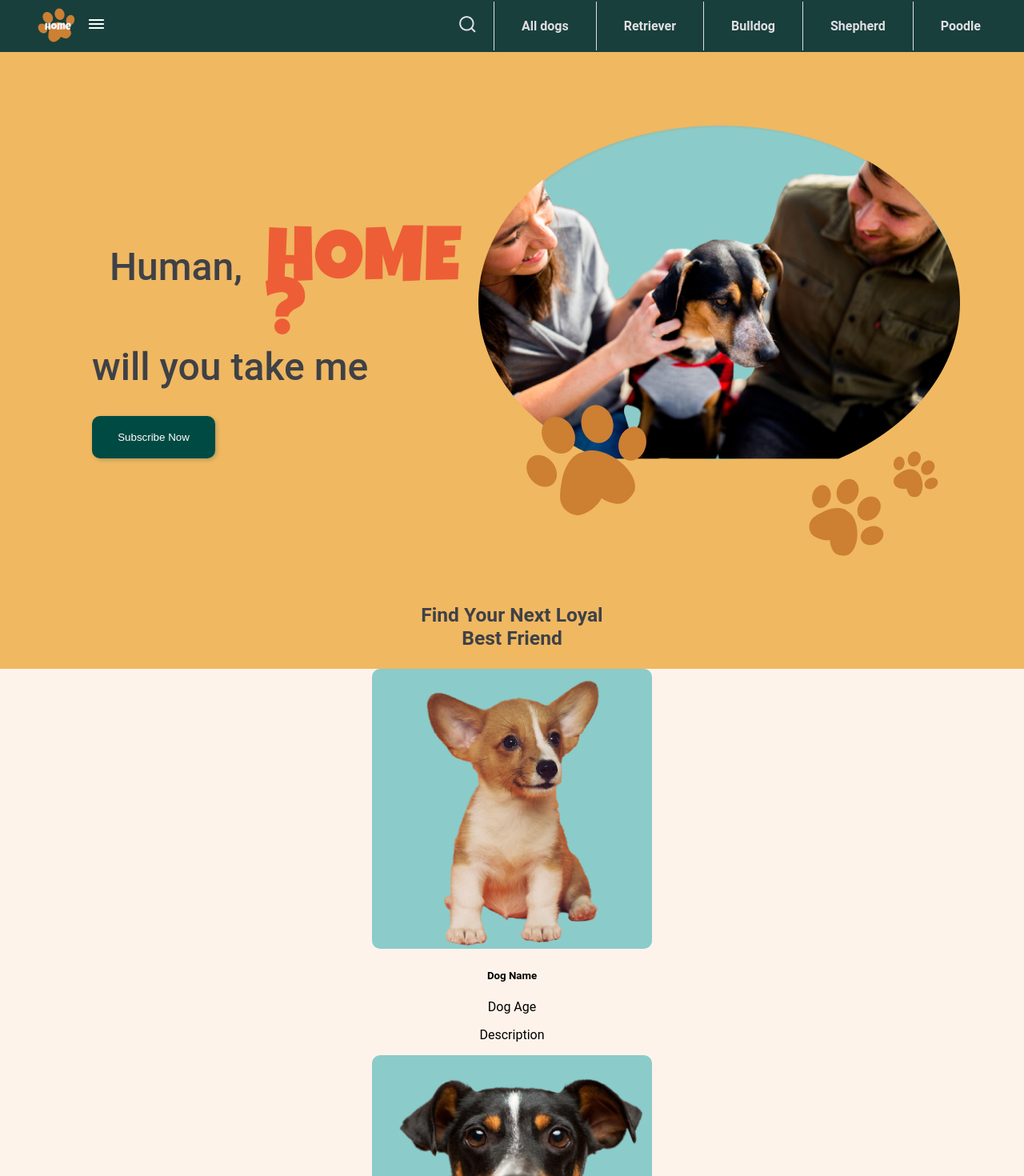
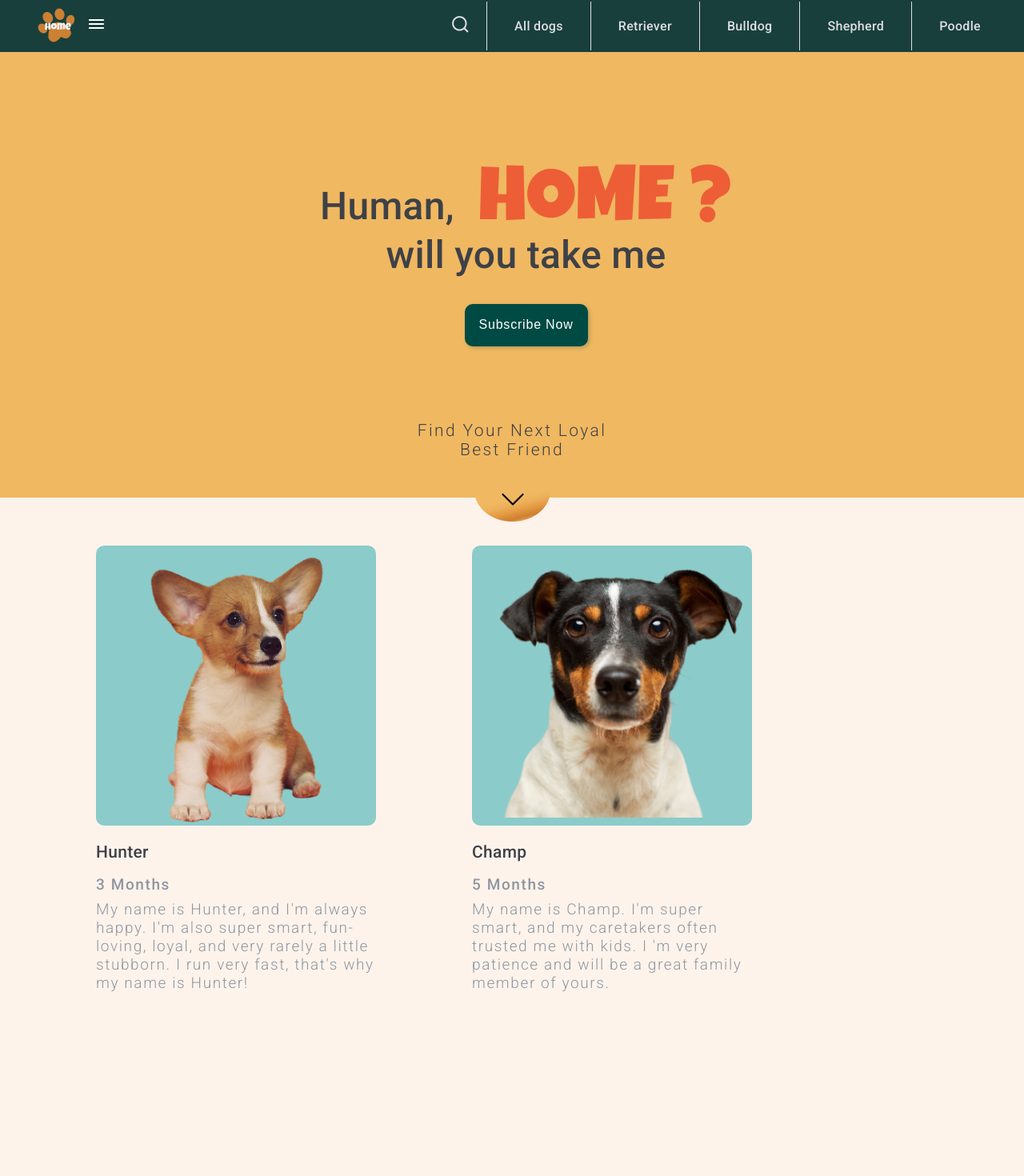
Before and after one commit to reneshen0328/Dog-Adoption-App, a React (Create React App) app in the folder dog-adoption-frontend/: page / in a window 1280 px wide. Shown: the top 1470 px of the page at 80% size. After the commit the page ends 1304 px from the top, so only its background shows below. Built offline with nearby package versions, Linux system fonts and the light colour scheme.

Commit message:
homepage dog list css and single dog page css

```diff
--- a/dog-adoption-frontend/public/index.html
+++ b/dog-adoption-frontend/public/index.html
@@ -9,6 +9,7 @@
       name="description"
       content="Web site created using create-react-app"
     />
+    <link href="https://fonts.googleapis.com/css?family=Roboto:100,100italic,300,300italic,regular,italic,500,500italic,700,700italic,900,900italic" rel="stylesheet" />
     <link rel="apple-touch-icon" href="%PUBLIC_URL%/logo192.png" />
     <!--
       manifest.json provides metadata used when your web app is installed on a
--- a/dog-adoption-frontend/src/App.css
+++ b/dog-adoption-frontend/src/App.css
@@ -11,9 +11,20 @@ h1 {
   padding: 0;
 }
 
+h3 {
+  font-size: 21px;
+  color: #3E4147;
+  font-weight: 500;
+  margin: 0;
+  padding: 0;
+}
+
 button {
   background-color: #004A44;
   color: #fff;
+  font-size: 16px;
+  font-weight: 300;
+  letter-spacing: .05rem;
   width: 154px;
   height: 53px;
   border-radius: 10px;
@@ -21,6 +32,10 @@ button {
   border-color: #004A44;
   border-style: solid;
   box-shadow: 2px 2px 5px rgba(0,74,68, .25);
+}
+
+.text-strong {
+  font-weight: 500;
 }
 
 /* NAVBAR */
@@ -43,6 +58,7 @@ li {
 }
 
 a {
+  font-weight: 500;
   text-decoration: none;
   cursor: pointer;
 }
@@ -101,7 +117,7 @@ a {
 .banner-content {
   display: flex;
   margin: 0;
-  padding-top: 80px;
+  padding-top: 60px;
   padding-left: 115px;
   padding-right: 80px;
 }
@@ -128,6 +144,7 @@ span.font-luckiest-guy {
 
 .banner-bottom {
   display: flex;
+  flex-direction: column;
   color: #3E4147;
   font-size: 21px;
   font-weight: 300;
@@ -135,8 +152,51 @@ span.font-luckiest-guy {
   justify-content: center;
 }
 
+.banner-bottom img {
+  margin-bottom: -30px;
+}
+
 .banner-bottom h3 {
   width: 250px;
+  margin-top: -55px;
+  letter-spacing: .15rem;
+  font-weight: 300;
+}
+
+.dog-preview-list {
+  display: flex;
+  justify-content: flex-start;
+  flex-wrap: wrap;
+  padding: 60px;
+}
+
+.dog-preview-list-item {
+  display: flex;
+  flex: 1;
+  max-width: 350px;
+  height: auto;
+  flex-direction: column;
+  justify-content: flex-start;
+  margin: 0 60px;
+}
+
+.dog-preview-description {
+  display: flex;
+  flex-direction: column;
+  align-items: flex-start;
+}
+
+.dog-preview-description h3 {
+  padding: 21px 0 13px 0;
+}
+
+.dog-preview-description p {
+  font-size: 19px;
+  letter-spacing: 0.1rem;
+  text-align: left;
+  color: #8F96A1;
+  padding: 4px 0;
+  margin: 0;
 }
 
 /* RESPONSIVE CSS */
@@ -145,3 +205,13 @@ span.font-luckiest-guy {
     display: none;
   }
 }
+@media only screen and (max-width:1340px) {
+  .banner-left-side {
+    align-items: center;
+    padding-top: 100px;
+    padding-bottom: 148px;
+  }
+  .banner-right-side {
+    display: none;
+  }
+}
--- a/dog-adoption-frontend/src/components/alldogs.js
+++ b/dog-adoption-frontend/src/components/alldogs.js
@@ -8,13 +8,16 @@ const Alldog = (props) => {
          return <Link to="/singledog" />
       }
     return (
-      <div>
-            <h1> All Dogs </h1>
-            <div >
+      <div className="category-wrapper">
+         <h1> All Dogs </h1>
+         <div className="dog-preview-list">
+            <div className="dog-preview-list-item corgi">
                <img alt= "dog" src={require("../images/dog1.jpg")}/>
-               <h5  onClick= {() => setSingleDog("../images/dog1.jpg","DogName1","age","dog description","dog breed")}>Dog Name </h5>
-               <p> Dog Age</p>
-               <p> Description</p>
+               <div className="dog-preview-description">
+                  <h3  onClick= {() => setSingleDog("../images/dog1.jpg","DogName1","age","dog description","dog breed")}>Hunter </h3>
+                  <p className="text-strong"> 3 Months</p>
+                  <p>My name is Hunter, and I'm always happy. I'm also super smart, fun-loving, loyal, and very rarely a little stubborn. I run very fast, that's why my name is Hunter!</p>
+               </div>
             </div>
 
             <div >
@@ -51,6 +54,7 @@ const Alldog = (props) => {
                <p> Dog Age</p>
                <p> Description</p>
             </div>
+         </div>
       </div>
     );
   };
--- a/dog-adoption-frontend/src/components/homepage.js
+++ b/dog-adoption-frontend/src/components/homepage.js
@@ -19,19 +19,26 @@ const Homepage = () => {
           </div>
           <div className="banner-bottom">
             <h3>Find Your Next Loyal Best Friend</h3>
+            <img alt="arrow-down" src={require("../images/arrow-down.png")} />
           </div>
         </div>
-        <div>
-          <img alt= "dog" src={require("../images/dog1.jpg")}/>
-          <h5>Dog Name </h5>
-          <p> Dog Age</p>
-          <p> Description</p>
-        </div>
-        <div>
-          <img alt= "dog" src={require("../images/dog2.jpg")}/>
-          <h5>Dog Name </h5>
-          <p> Dog Age</p>
-          <p> Description</p>
+        <div className="dog-preview-list">
+          <div className="dog-preview-list-item corgi">
+            <img alt= "dog" src={require("../images/dog1.jpg")}/>
+            <div className="dog-preview-description">
+              <h3>Hunter</h3>
+              <p className="text-strong">3 Months</p>
+              <p>My name is Hunter, and I'm always happy. I'm also super smart, fun-loving, loyal, and very rarely a little stubborn. I run very fast, that's why my name is Hunter!</p>
+            </div>
+          </div>
+          <div className="dog-preview-list-item Labrador">
+            <img alt= "dog" src={require("../images/dog2.jpg")}/>
+            <div className="dog-preview-description">
+              <h3>Champ</h3>
+              <p className="text-strong">5 Months</p>
+              <p>My name is Champ. I'm super smart, and my caretakers often trusted me with kids. I 'm very patience and will be a great family member of yours.</p>
+            </div>
+          </div>
         </div>
       </div>
     );
--- a/dog-adoption-frontend/src/index.css
+++ b/dog-adoption-frontend/src/index.css
@@ -2,6 +2,8 @@ body {
   text-align: center;
   font-family: Roboto, Oxygen, Ubuntu, Cantarell, 'Open Sans', 'Helvetica Neue', sans-serif, Helvetica, sans-serif;
   font-size: 16px;
+  font-weight: 300;
+  letter-spacing: .02rem;
   display: flex;
   flex-direction: column;
   height: 100vh;
```
Also changed, not shown: dog-adoption-frontend/src/images/arrow-down.png (added), 1 other file (tests, documents, lock files or other folders).
